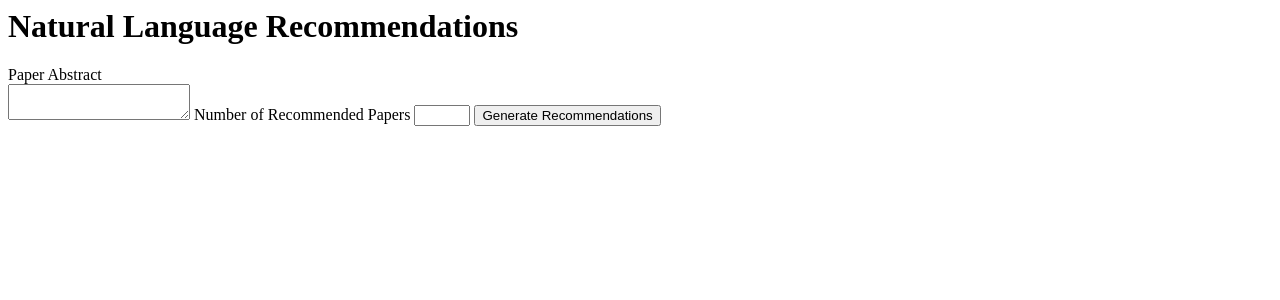
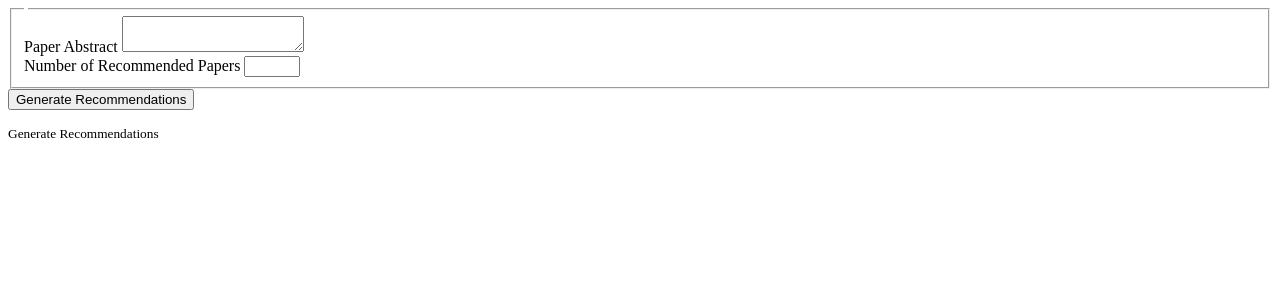
Before and after one commit to akulvohra/NaturalLanguageRecommendationsWebapp, a Flask app: page / in a window 1280 px wide. Shown: the top 300 px of the page. Run offline with Flask 2, Linux system fonts and the light colour scheme.

Commit message:
Working on page

```diff
--- a/nlr_webapp/templates/home.html
+++ b/nlr_webapp/templates/home.html
@@ -1,31 +1,47 @@
-<h1>Natural Language Recommendations</h1>
+<div class="content-section">
+      <form method="POST" action="">
+          {{ form.hidden_tag() }}
+          <fieldset class="form-group">
+              <legend class="border-bottom mb-4"></legend>
+              <div class="form-group">
+                  {{ form.query.label(class="form-control-label") }}
 
-            {{ form.hidden_tag() }}
-                    {{ form.query.label(class="") }}
-                    <br>
                   {% if form.query.errors %}
-                        {{ form.query(class="") }}
+                      {{ form.query(class="form-control form-control-lg is-invalid") }}
+                      <div class="invalid-feedback">
                               {% for error in form.query.errors %}
-                                    {{ error }}
+                                  <span>{{ error }}</span>
                               {% endfor %}
-
+                      </div>
                   {% else %}
-                        {{ form.query(class="") }}
+                      {{ form.query(class="form-control form-control-lg") }}
                   {% endif %}
-
-
-                    {{ form.top_k.label(class="") }}
+              </div>
+              <div class="form-group">
+                  {{ form.top_k.label(class="form-control-label") }}
 
                   {% if form.top_k.errors %}
-                        {{ form.top_k(class="") }}
-
+                      {{ form.top_k(class="form-control form-control-lg is-invalid") }}
+                      <div class="invalid-feedback">
                               {% for error in form.top_k.errors %}
-                                    {{ error }}
+                                  <span>{{ error }}</span>
                               {% endfor %}
-
+                      </div>
                   {% else %}
-                        {{ form.top_k(class="") }}
+                      {{ form.top_k(class="form-control form-control-lg") }}
                   {% endif %}
-
-
-              {{ form.submit(class="") }}
+              </div>
+          </fieldset>
+          <div class="form-group">
+              {{ form.submit(class="btn btn-outline-info") }}
+          </div>
+          <small class="text-muted ml-2">
+              <a href="#"></a>
+          </small>
+      </form>
+  </div>
+  <div class="border-top pt-3">
+      <small class="text-muted">
+          Generate Recommendations
+      </small>
+  </div>
```
Lines whose indentation alone changed are shown as unchanged.
